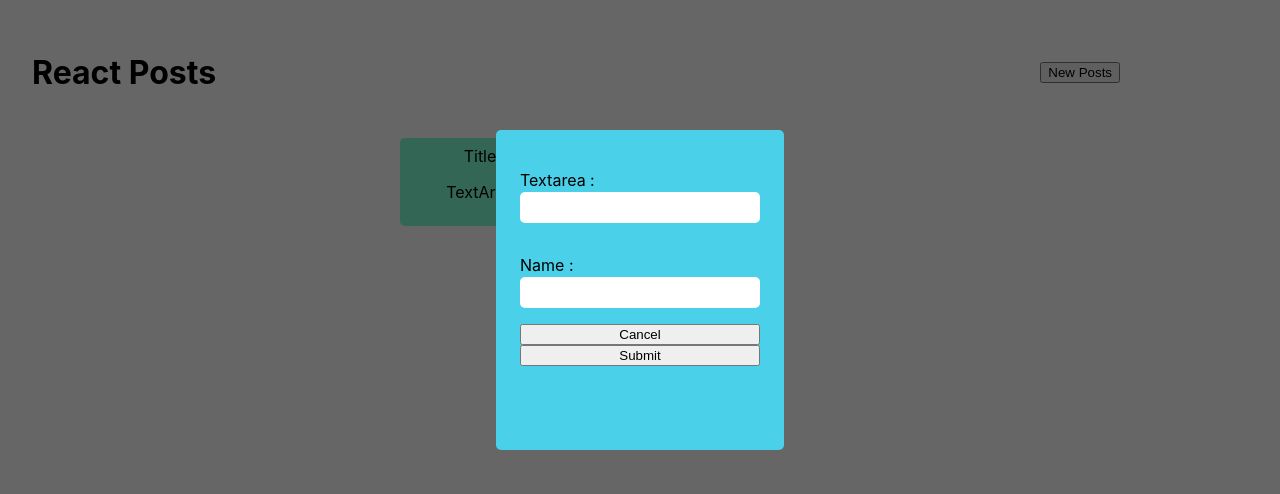
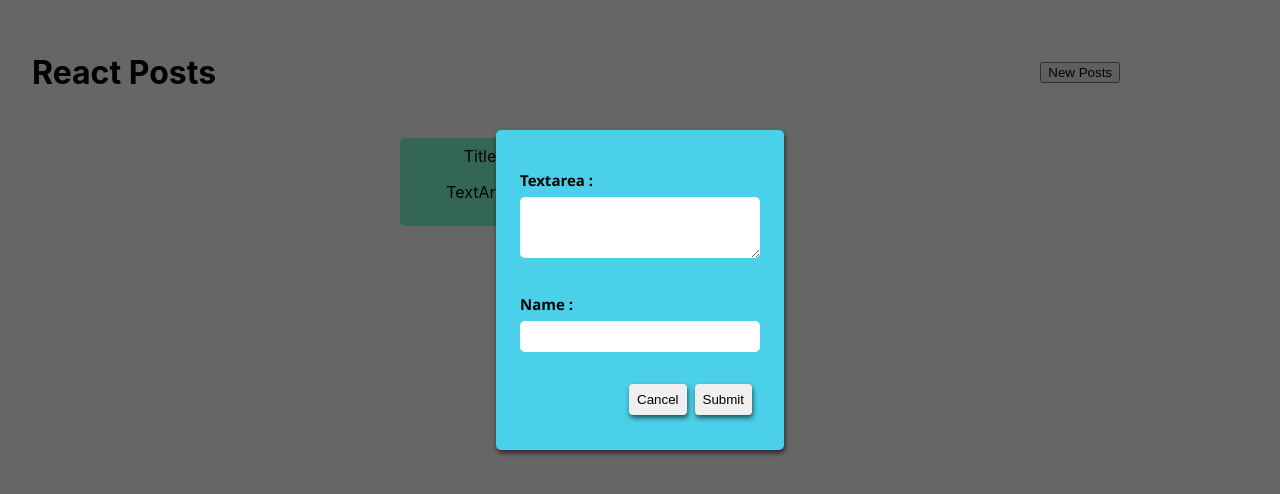
Before and after one commit to Ziaulhuq/React-Posts, a React (Create React App) app: page / in a window 1280 px wide. Shown: the top 494 px of the page. Built offline with nearby package versions, Linux system fonts and the light colour scheme.

Commit message:
form cteating

```diff
--- a/package.json
+++ b/package.json
@@ -26,6 +26,9 @@
       "react-app/jest"
     ]
   },
+  "overrides": {
+    "@svgr/webpack": "$@svgr/webpack"
+  },
   "browserslist": {
     "production": [
       ">0.2%",
--- a/src/Components/NewPosts/NewPosts.jsx
+++ b/src/Components/NewPosts/NewPosts.jsx
@@ -1,21 +1,51 @@
-import React from "react";
+import React, { useState } from "react";
 import styles from "./NewPosts.module.css";
 
-function NewPosts() {
+function NewPosts({ onCancel }) {
+  const [enterTextArea, setEnterTextArea] = useState("");
+  const [enterName, setEnterName] = useState("");
+
+  function submitHandler(e) {
+    e.preventDefault();
+    const postData = {
+      textarea: enterTextArea,
+      name: enterName,
+    };
+    console.log(postData);
+
+    setEnterName("");
+    setEnterTextArea("");
+  }
   return (
     <div>
-      <form>
+      <form onSubmit={submitHandler}>
         <p>
           <label>Textarea :</label>
-          <input type="text" row={3} />
+          <textarea
+            type="textarea"
+            rows={3}
+            required
+            value={enterTextArea}
+            onChange={(e) => setEnterTextArea(e.target.value)}
+          />
         </p>
         <p>
           <label>Name :</label>
-          <input type="text" />
+          <input
+            type="text"
+            value={enterName}
+            onChange={(e) => setEnterName(e.target.value)}
+            required
+          />
         </p>
-
-        <button>Cancel</button>
-        <button type="submit">Submit</button>
+        <div className={styles.button}>
+          <button className={styles.cancel} onClick={onCancel}>
+            Cancel
+          </button>
+          <button className={styles.submit} type="submit">
+            Submit
+          </button>
+        </div>
       </form>
     </div>
   );
--- a/src/Components/NewPosts/NewPosts.module.css
+++ b/src/Components/NewPosts/NewPosts.module.css
@@ -10,11 +10,15 @@ form {
   flex-direction: column;
   padding: 1.5rem;
   z-index: 0;
+  box-shadow: 1px 3px 5px rgba(0, 0, 0, 0.6);
 }
 label {
   width: 100%;
   display: block;
-  margin-bottom: 2px;
+  margin-bottom: 7px;
+  font-family: "Segoe UI", Tahoma, Geneva, Verdana, sans-serif;
+  font-weight: 600;
+  font-size: 15px;
 }
 input {
   padding: 0.5rem;
@@ -22,3 +26,42 @@ input {
   border: none;
   width: 100%;
 }
+input:focus {
+  border: none;
+  outline: none;
+}
+textarea {
+  padding: 0.5rem;
+  width: 100%;
+  border-radius: 5px;
+  border: none;
+}
+textarea:focus {
+  border: none;
+  outline: none;
+}
+.button {
+  padding: 0rem;
+  display: flex;
+  justify-content: flex-end;
+  align-items: flex-start;
+  margin-top: 1rem;
+}
+.cancel {
+  padding: 0.5rem;
+  margin-right: 8px;
+  border-radius: 4px;
+  outline: none;
+  border: none;
+  box-shadow: 1px 3px 5px rgba(0, 0, 0, 0.6);
+  cursor: pointer;
+}
+.submit {
+  padding: 0.5rem;
+  margin-right: 8px;
+  border-radius: 4px;
+  outline: none;
+  border: none;
+  box-shadow: 1px 3px 5px rgba(0, 0, 0, 0.6);
+  cursor: pointer;
+}
--- a/src/Components/PostList/PostList.jsx
+++ b/src/Components/PostList/PostList.jsx
@@ -9,7 +9,7 @@ function PostList({ isModalVisible, hidemodalHanlder }) {
     <div>
       {isModalVisible && (
         <Modal onClose={hidemodalHanlder}>
-          <NewPosts />
+          <NewPosts onCancel={hidemodalHanlder} />
         </Modal>
       )}
 
```
